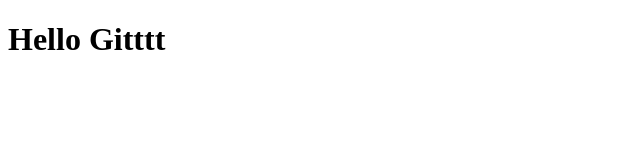
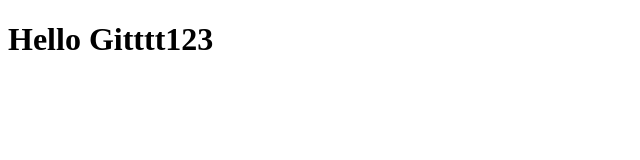
Before and after one commit to MacSupachok/git_test, a plain HTML site: page index.html in a window 1280 px wide. Shown: the full height of the page, 0-640 px from the left. Drawn offline with Linux system fonts and the light colour scheme.

Commit message:
Update index.html

```diff
--- a/index.html
+++ b/index.html
@@ -7,6 +7,6 @@
     <title>Document</title>
 </head>
 <body>
-    <h1>Hello Gitttt</h1>
+    <h1>Hello Gitttt123</h1>
 </body>
 </html>
```
